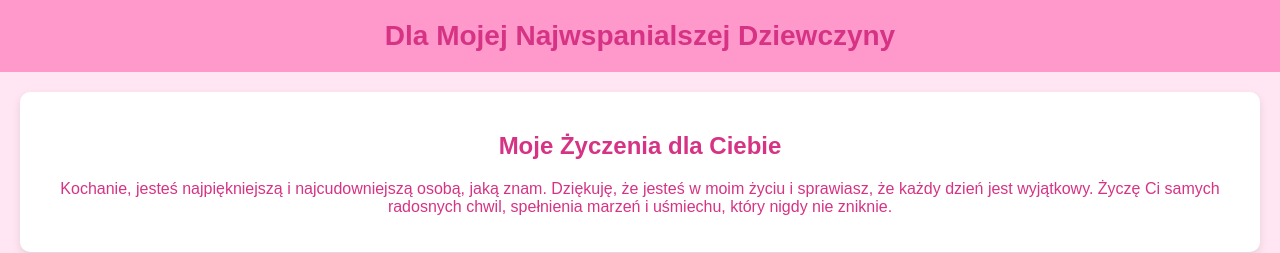
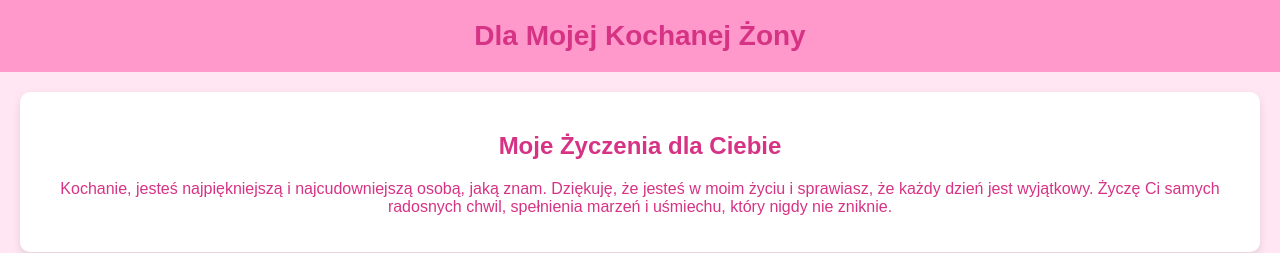
Before and after one commit to Ishnes/DlamojejkochanejZony, a plain HTML site: page index.html in a window 1280 px wide. Shown: the top 253 px of the page. Drawn offline with Linux system fonts and the light colour scheme.

Commit message:
Update index.html

```diff
--- a/index.html
+++ b/index.html
@@ -3,12 +3,12 @@
 <head>
     <meta charset="UTF-8">
     <meta name="viewport" content="width=device-width, initial-scale=1.0">
-    <title>Dzień Kobiet</title>
+    <title>DLa mojej Emilci<3</title>
     <link rel="stylesheet" href="style.css">
 </head>
 <body>
     <header>
-        <h1>Dla Mojej Najwspanialszej Dziewczyny</h1>
+        <h1>Dla Mojej Kochanej Żony</h1>
     </header>
 
     <main>
```
